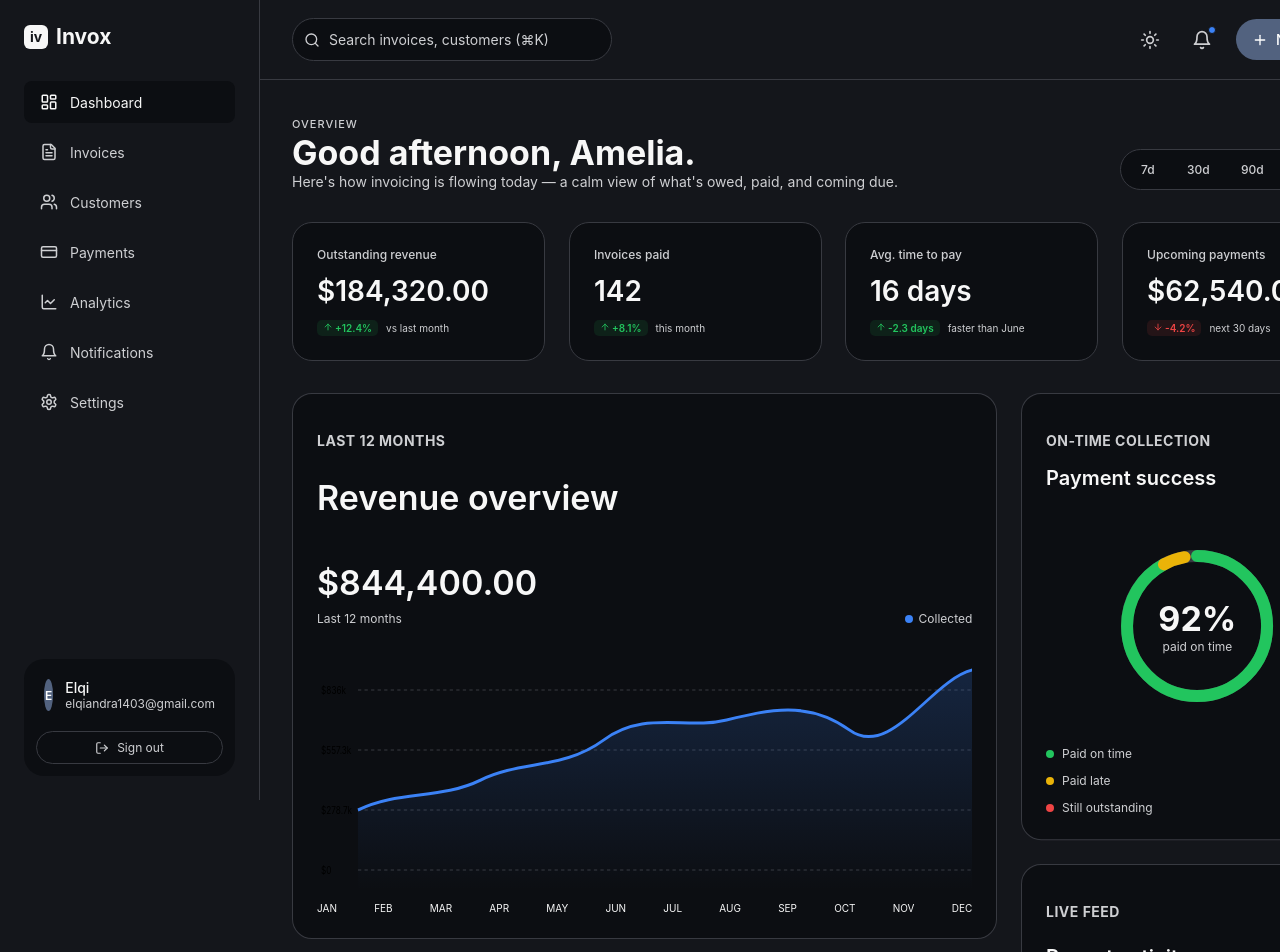
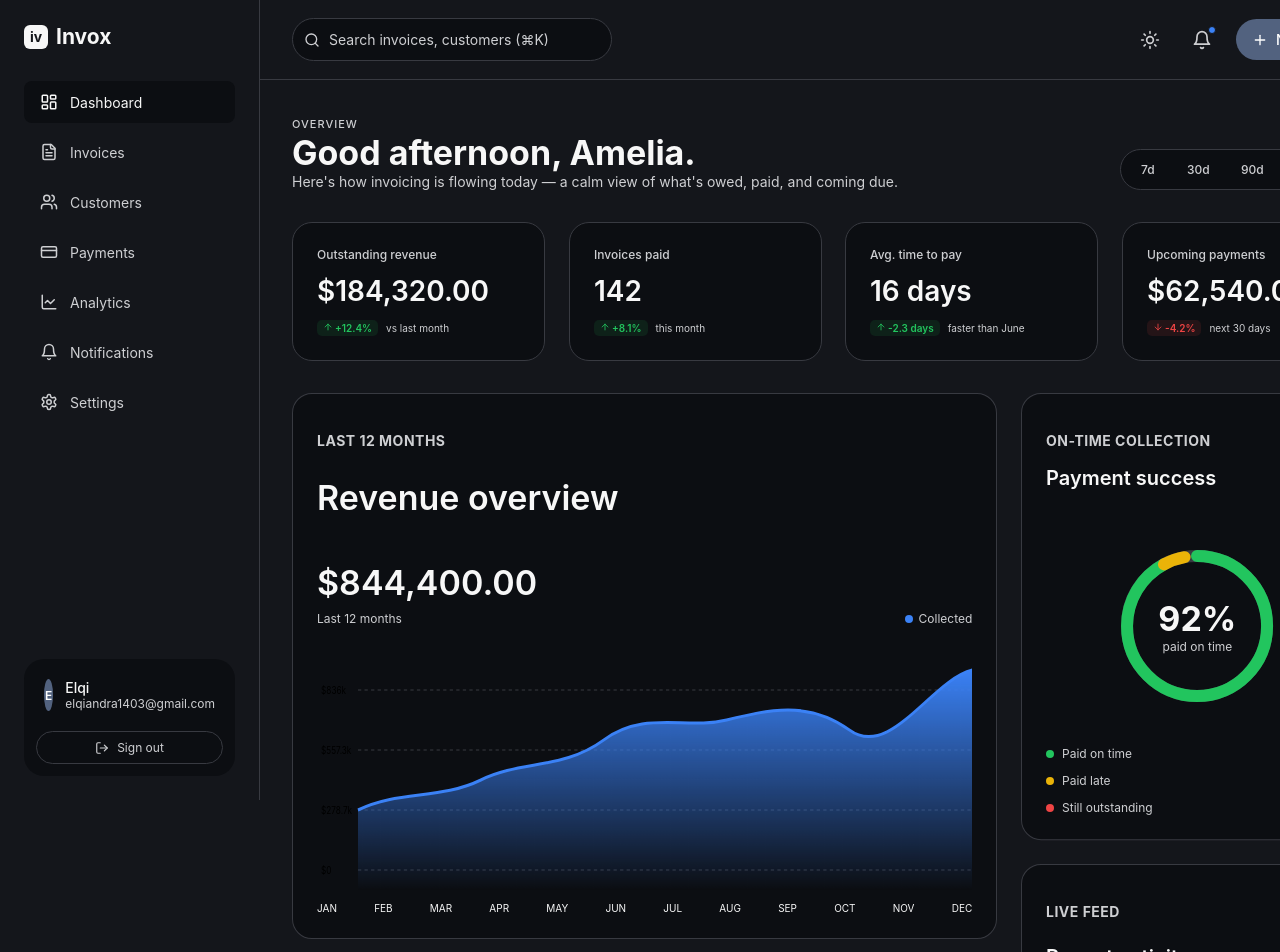
Before and after one commit to elqiandra1403-pixel/Vibe-Coding---Invox-Dashboard, a Next.js app: page /dashboard in a window 1280 px wide. Shown: the top 952 px of the page. Built offline with nearby package versions, Linux system fonts and the light colour scheme; no server answers; the database is empty.

Commit message:
feat: implement entrance animations for Revenue overview, Invoice volume, Collected vs. sent, and Revenue by segment charts

```diff
--- a/components/features/dashboard/InvoiceVolumeChart.tsx
+++ b/components/features/dashboard/InvoiceVolumeChart.tsx
@@ -30,6 +30,12 @@ export function InvoiceVolumeChart() {
               height={bar * 1.5}
               fill="var(--invox-color-border-border-gray-border-secondary, #2A303C)"
               rx="4"
+              style={{
+                transformOrigin: 'bottom',
+                transformBox: 'fill-box',
+                animation: 'barGrow 700ms cubic-bezier(0.16, 1, 0.3, 1) both',
+                animationDelay: `${i * 45}ms`,
+              }}
             />
           ))}
         </svg>
--- a/components/features/dashboard/RevenueChart.tsx
+++ b/components/features/dashboard/RevenueChart.tsx
@@ -37,8 +37,8 @@ export function RevenueChart() {
       </div>
 
       <div className={compStyles.chartArea}>
-        {/* Dynamic Line Chart with converted Y-axis labels */}
-        <svg width="100%" height="100%" viewBox="0 0 800 240" preserveAspectRatio="none">
+        {/* Dynamic Line Chart with converted Y-axis labels and smooth entrance drawing animation */}
+        <svg key={selectedPeriod} width="100%" height="100%" viewBox="0 0 800 240" preserveAspectRatio="none">
           {/* Y-axis labels */}
           <text x="5" y="44" fill="var(--invox-color-text-tertiary)" fontSize="10">{formatCompactCurrency(tick1, targetCurrency)}</text>
           <text x="5" y="104" fill="var(--invox-color-text-tertiary)" fontSize="10">{formatCompactCurrency(tick2, targetCurrency)}</text>
@@ -51,19 +51,27 @@ export function RevenueChart() {
           <line x1="50" y1="160" x2="800" y2="160" stroke="var(--invox-color-border)" strokeDasharray="4 4" />
           <line x1="50" y1="220" x2="800" y2="220" stroke="var(--invox-color-border)" strokeDasharray="4 4" />
 
-          {/* Line */}
+          {/* Line Path Draw Animation */}
           <path
             d={periodData.pathD}
             fill="none"
             stroke="#3b82f6"
             strokeWidth="3"
+            style={{
+              strokeDasharray: 1200,
+              strokeDashoffset: 0,
+              animation: 'linePathDraw 1.2s cubic-bezier(0.16, 1, 0.3, 1) both',
+            }}
           />
 
-          {/* Gradient Fill under line */}
+          {/* Gradient Fill Fade-In Animation */}
           <path
             d={`${periodData.pathD} L 800 240 L 50 240 Z`}
             fill="url(#gradient)"
             opacity="0.2"
+            style={{
+              animation: 'fadeIn 1s cubic-bezier(0.16, 1, 0.3, 1) 0.35s both',
+            }}
           />
 
           <defs>
--- a/styles/animations.css
+++ b/styles/animations.css
@@ -92,3 +92,39 @@
   animation: pageFadeOut 200ms cubic-bezier(0.16, 1, 0.3, 1) both;
   will-change: opacity, transform;
 }
+
+/* Chart Animations */
+
+/* 1. Line Path Draw Keyframes */
+@keyframes linePathDraw {
+  0% {
+    stroke-dashoffset: 1200;
+  }
+  100% {
+    stroke-dashoffset: 0;
+  }
+}
+
+/* 2. Bar Chart Grow Keyframes */
+@keyframes barGrow {
+  0% {
+    transform: scaleY(0);
+    opacity: 0.2;
+  }
+  100% {
+    transform: scaleY(1);
+    opacity: 1;
+  }
+}
+
+/* 3. Donut Entrance Keyframes */
+@keyframes donutScaleEntrance {
+  0% {
+    transform: scale(0.85) rotate(-90deg);
+    opacity: 0;
+  }
+  100% {
+    transform: scale(1) rotate(0deg);
+    opacity: 1;
+  }
+}
```
Also changed, not shown: app/(app)/analytics/page.tsx (+11 -1 lines).
